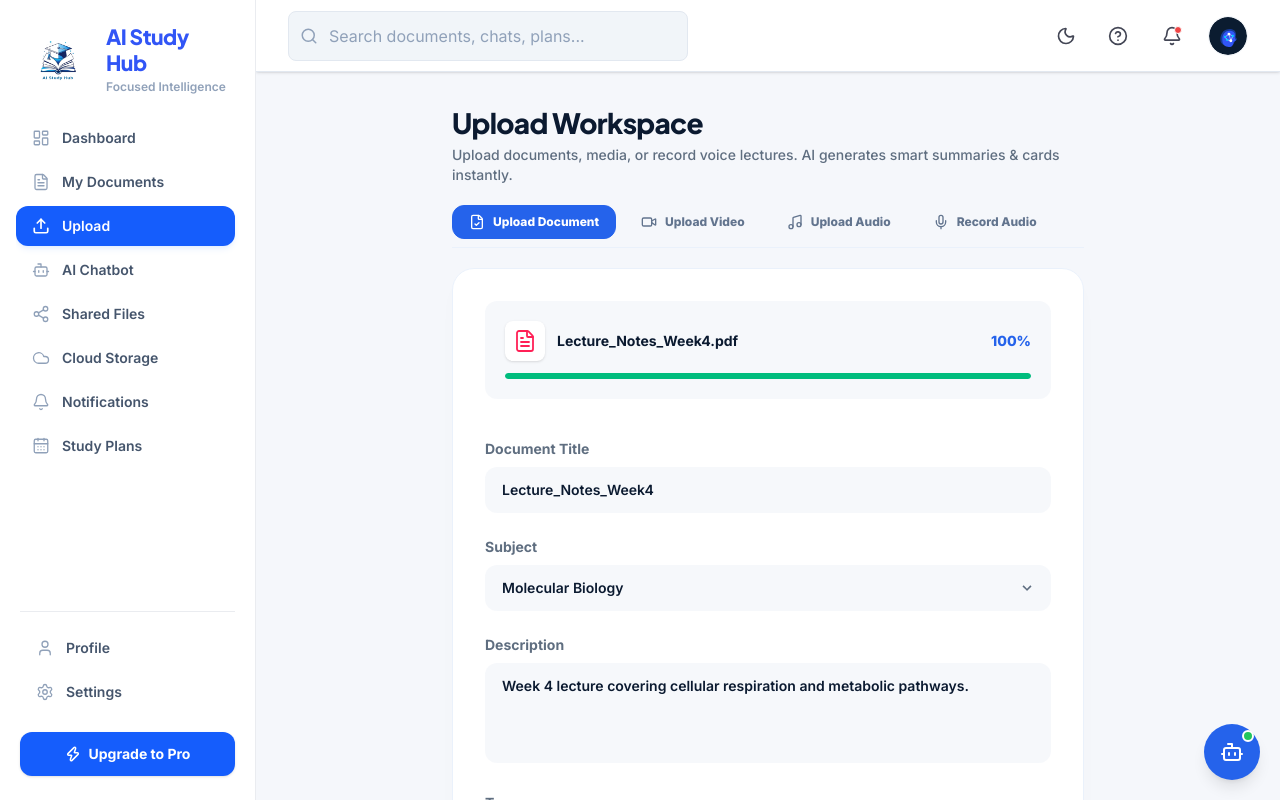
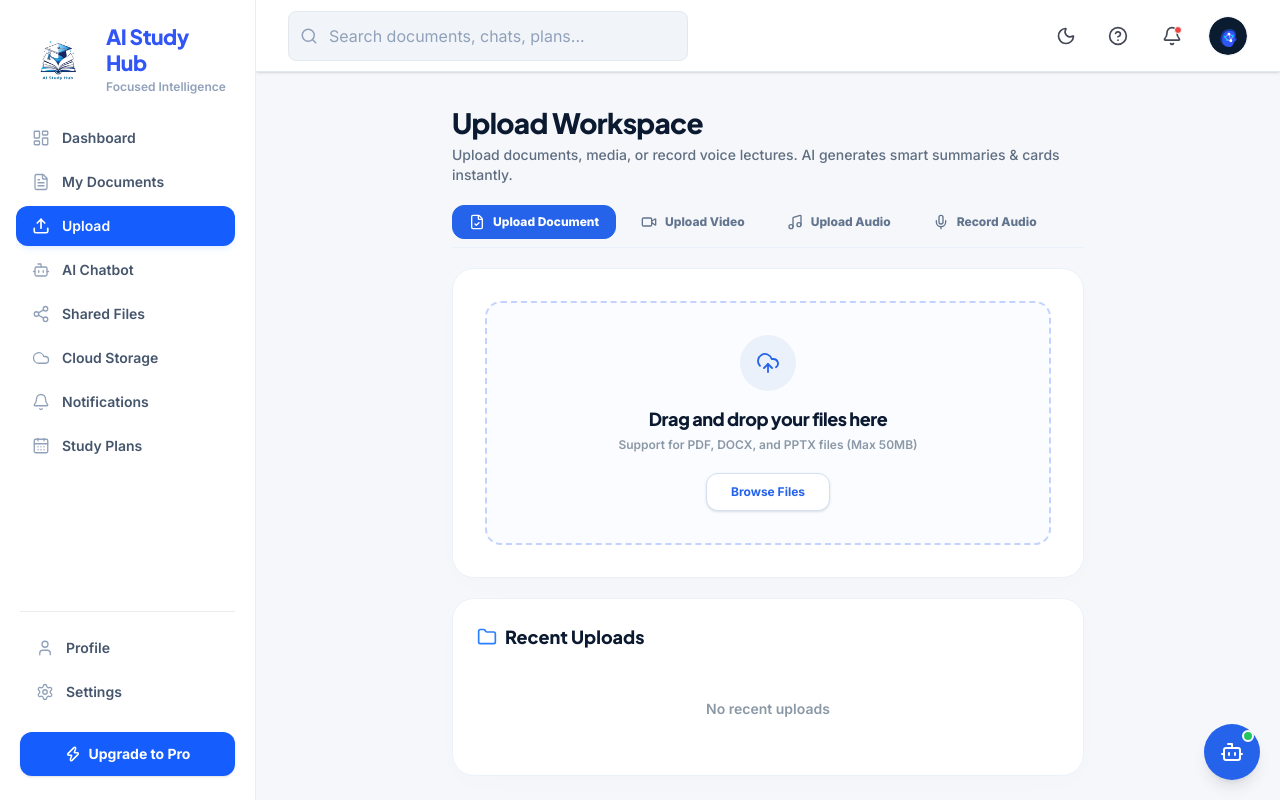
Before and after one commit to huynhduybinh24/SWP391_AIStudyHub, a React (Vite) app in the folder FrontEnd/: page /dashboard/upload in a window 1280 px wide. Built offline with nearby package versions, Linux system fonts and the light colour scheme; the HTML template or start-up script is replaced by a standard one.

Commit message:
refactor: simplify document upload UX

```diff
--- a/FrontEnd/src/features/documents/pages/UploadPage.tsx
+++ b/FrontEnd/src/features/documents/pages/UploadPage.tsx
@@ -25,6 +25,7 @@ import {
 import { cn } from '@/lib/utils'
 import { useToast } from '@/components/ui/Toast'
 import { useTranslation } from '@/context/LanguageContext'
+import { motion } from 'framer-motion'
 
 interface DocumentItem {
   id: string
@@ -105,24 +106,25 @@ export function UploadPage() {
   const [activeTab, setActiveTab] = useState<UploadType>("document")
 
   // Form states
-  const [docTitle, setDocTitle] = useState('Lecture_Notes_Week4')
+  const [docTitle, setDocTitle] = useState('')
   const [selectedSubjectKey, setSelectedSubjectKey] = useState<'MATHEMATICS' | 'BIOLOGY' | 'PHYSICS' | 'COMPSCI' | 'PHILOSOPHY' | 'ECONOMICS' | 'GENERAL'>('BIOLOGY')
-  const [description, setDescription] = useState('Week 4 lecture covering cellular respiration and metabolic pathways.')
-  const [selectedTags, setSelectedTags] = useState<string[]>(['Notes'])
+  const [description, setDescription] = useState('')
+  const [selectedTags, setSelectedTags] = useState<string[]>([])
   const [fileType, setFileType] = useState<'pdf' | 'word' | 'image' | 'text' | 'slides'>('pdf')
   const [visibility, setVisibility] = useState<'private' | 'shared' | 'public'>('private')
   const [generateSummary, setGenerateSummary] = useState(true)
   const [createFlashcards, setCreateFlashcards] = useState(true)
 
-  // File Upload states
-  const [selectedFile, setSelectedFile] = useState<File | null>(null)
-  const [fileAttached, setFileAttached] = useState(true) // Start with default mockup pdf file attached for Document mode
-  const [uploadProgress, setUploadProgress] = useState(75) // Start at 75% per Figma mockup
+  // Document tab file state
+  const [uploadedDocument, setUploadedDocument] = useState<File | null>(null)
+
+  // File stats
+  const [fileName, setFileName] = useState('')
+  const [fileSize, setFileSize] = useState('')
+  const [uploadProgress, setUploadProgress] = useState(0)
   const [uploadComplete, setUploadComplete] = useState(false)
-  const [fileName, setFileName] = useState('Lecture_Notes_Week4.pdf')
-  const [fileSize, setFileSize] = useState('1.8 MB')
-
-  // Drag and drop / file states for Video & Audio
+
+  // Video & Audio tab states
   const [uploadedFile, setUploadedFile] = useState<File | null>(null)
   const [previewUrl, setPreviewUrl] = useState<string | null>(null)
   const [isDragOver, setIsDragOver] = useState(false)
@@ -168,10 +170,17 @@ export function UploadPage() {
     }
   }, [])
 
-  // Smoothly animate simulated progress bar from 75% to 100% on mount for Document mode
+  const resetForm = () => {
+    setDocTitle('')
+    setDescription('')
+    setSelectedTags([])
+  }
+
+  // Progress Bar Simulation for Document upload
   useEffect(() => {
-    if (activeTab !== 'document' || !fileAttached || uploadComplete) return
-
+    if (activeTab !== 'document' || !uploadedDocument || uploadComplete) return
+
+    setUploadProgress(0)
     const interval = setInterval(() => {
       setUploadProgress((prev) => {
         if (prev >= 100) {
@@ -179,13 +188,13 @@ export function UploadPage() {
           setUploadComplete(true)
           return 100
         }
-        const next = prev + Math.floor(Math.random() * 8) + 2
+        const next = prev + Math.floor(Math.random() * 15) + 5
         return next > 100 ? 100 : next
       })
-    }, 450)
+    }, 150)
 
     return () => clearInterval(interval)
-  }, [fileAttached, uploadComplete, activeTab])
+  }, [uploadedDocument, uploadComplete, activeTab])
 
   // Progress Bar Simulation for Audio and Video uploads
   useEffect(() => {
@@ -321,9 +330,7 @@ export function UploadPage() {
     setRecordingTimer(0)
     setIsTimerRunning(false)
     setRecordingStatus('idle')
-    setDocTitle('')
-    setDescription('')
-    setSelectedTags([])
+    resetForm()
     toast.success(t.upload.recordingDeleted || 'Recording deleted')
   }
 
@@ -359,7 +366,7 @@ export function UploadPage() {
         toast.error(language === 'en' ? 'Document size exceeds 50MB' : 'Dung lượng tài liệu học tập vượt quá 50MB!')
         return
       }
-      setSelectedFile(file)
+      setUploadedDocument(file)
       setFileName(file.name)
       setFileSize(`${(file.size / (1024 * 1024)).toFixed(1)} MB`)
 
@@ -373,14 +380,13 @@ export function UploadPage() {
       else if (ext === 'pptx' || ext === 'ppt') detectedType = 'slides'
 
       setFileType(detectedType)
-      setFileAttached(true)
       setUploadProgress(0)
       setUploadComplete(false)
 
-      if (!docTitle.trim() || docTitle === 'Lecture_Notes_Week4') {
       const cleanName = file.name.split('.')[0].replace(/[_-]/g, ' ')
       setDocTitle(cleanName.charAt(0).toUpperCase() + cleanName.slice(1))
-      }
+      setDescription('')
+      setSelectedTags(['Notes'])
     } else if (activeTab === 'video') {
       const ext = file.name.split('.').pop()?.toLowerCase()
       const allowed = ['mp4', 'mov', 'webm']
@@ -470,18 +476,23 @@ export function UploadPage() {
   const handleSubmit = (e: React.FormEvent) => {
     e.preventDefault()
 
-    if (!fileAttached) {
+    if (!uploadedDocument) {
       toast.error(language === 'en' ? 'Please attach a study document first!' : 'Vui lòng đính kèm tài liệu học tập trước!')
       return
     }
 
-    const finalTitle = docTitle.trim() || fileName.split('.')[0].replace(/_/g, ' ')
+    const finalTitle = docTitle.trim()
+    if (!finalTitle) {
+      toast.error('Document title is required')
+      return
+    }
+
     setIsProcessing(true)
 
     setTimeout(() => {
-      const finalFileName = selectedFile?.name || fileName
-      const finalSize = selectedFile ? `${(selectedFile.size / (1024 * 1024)).toFixed(1)} MB` : fileSize
-      const finalSizeKb = selectedFile ? Math.round(selectedFile.size / 1024) : 4300
+      const finalFileName = uploadedDocument.name
+      const finalSize = `${(uploadedDocument.size / (1024 * 1024)).toFixed(1)} MB`
+      const finalSizeKb = Math.round(uploadedDocument.size / 1024)
 
       const newDoc: DocumentItem = {
         id: `doc-${Date.now()}`,
@@ -503,7 +514,7 @@ export function UploadPage() {
       const updatedDocs = [newDoc, ...currentDocs]
 
       localStorage.setItem('ai_study_hub_documents', JSON.stringify(updatedDocs))
-      toast.success(t.toasts.uploadSuccess)
+      toast.success('Document uploaded successfully')
       setIsProcessing(false)
       navigate(`/dashboard/documents/subject/${selectedSubjectKey}`)
     }, 1200)
@@ -550,9 +561,7 @@ export function UploadPage() {
     setPreviewUrl(null)
     setUploadProgress(0)
     setUploadComplete(false)
-    setDocTitle('')
-    setDescription('')
-    setSelectedTags([])
+    resetForm()
     if (activeTab === 'recording') {
       setRecordingStatus('idle')
     }
@@ -566,15 +575,21 @@ export function UploadPage() {
     setPreviewUrl(null)
     setUploadProgress(0)
     setUploadComplete(false)
-    setDocTitle('')
-    setDescription('')
-    setSelectedTags([])
+    resetForm()
     if (activeTab === 'recording') {
       setRecordingStatus('idle')
       setRecordingTimer(0)
       setIsTimerRunning(false)
     }
     toast.success('Upload discarded')
+  }
+
+  const handleCancelDocument = () => {
+    setUploadedDocument(null)
+    setUploadProgress(0)
+    setUploadComplete(false)
+    resetForm()
+    toast.success('Document upload canceled')
   }
 
   // Media Library Actions
@@ -697,13 +712,14 @@ export function UploadPage() {
                 }
                 setPreviewUrl(null)
                 setUploadedFile(null)
-                setFileAttached(false)
+                setUploadedDocument(null)
                 setRecordingStatus('idle')
                 setRecordingTimer(0)
                 setIsTimerRunning(false)
                 if (mediaRecorderRef.current && mediaRecorderRef.current.state !== 'inactive') {
                   mediaRecorderRef.current.stop()
                 }
+                resetForm()
                 setActiveTab(tab.key)
               }}
               className={cn(
@@ -724,8 +740,8 @@ export function UploadPage() {
       <form onSubmit={handleSubmit} className="space-y-5">
         <div className="bg-white dark:bg-slate-900 rounded-[22px] border border-[#EAF1FB] dark:border-slate-800 p-6 md:p-8 shadow-[0_8px_30px_rgb(0,0,0,0.012)] space-y-6">
 
-          {/* 1. DOCUMENT TAB CONTENT */}
-          {activeTab === 'document' && !fileAttached && (
+          {/* 1. DOCUMENT TAB CONTENT (Upload Document Drag & Drop zone) */}
+          {activeTab === 'document' && !uploadedDocument && (
             <div
               onDragOver={handleDragOver}
               onDragLeave={handleDragLeave}
@@ -867,7 +883,7 @@ export function UploadPage() {
 
               {(recordingStatus === 'recording' || recordingStatus === 'paused') && (
                 <div className="flex flex-col items-center justify-center py-8 text-center bg-[#F4F7FF]/35 dark:bg-slate-950/20 border border-[#EAF1FB] dark:border-slate-800 rounded-2xl p-6 min-h-[190px] select-none">
-                  <div className="flex h-14 w-14 items-center justify-center rounded-full bg-rose-50 text-rose-600 dark:bg-rose-950/30 dark:text-rose-400 mb-3.5 animate-ping">
+                  <div className="flex h-14 w-14 items-center justify-center rounded-full bg-rose-50 text-rose-600 dark:bg-rose-955/30 dark:text-rose-400 mb-3.5 animate-ping">
                     <Mic className="h-6 w-6" />
                   </div>
                   <h3 className="text-2xl font-black text-[#0B1A30] dark:text-slate-100" aria-live="polite">
@@ -928,9 +944,12 @@ export function UploadPage() {
             </div>
           )}
 
-          {/* Active Upload Card for Document/Video/Audio */}
-          {activeTab !== 'recording' && (fileAttached || uploadedFile) && (
-            <div className="rounded-xl bg-[#F0F4F9]/60 dark:bg-slate-800/40 p-5 shadow-none animate-fade-in select-none relative overflow-hidden">
+          {/* Active Upload Card for Document/Video/Audio (Document preview/info) */}
+          {activeTab !== 'recording' && (
+            (activeTab === 'document' && uploadedDocument) ||
+            (activeTab !== 'document' && uploadedFile)
+          ) && (
+            <div className="rounded-xl bg-[#F0F4F9]/60 dark:bg-slate-855/20 p-5 shadow-none animate-fade-in select-none relative overflow-hidden">
               <div className="flex items-center justify-between mb-3">
                 <div className="flex items-center gap-3 min-w-0">
                   <div className="flex h-10 w-10 shrink-0 items-center justify-center rounded-lg bg-white dark:bg-slate-900 shadow-sm">
@@ -942,7 +961,7 @@ export function UploadPage() {
                       renderPreviewFileIcon()
                     )}
                   </div>
-                  <span className="font-bold text-[#0B1A30] dark:text-slate-200 text-sm truncate pr-4" title={fileName}>
+                  <span className="font-bold text-[#0B1A30] dark:text-slate-205 text-sm truncate pr-8" title={fileName}>
                     {fileName}
                   </span>
                 </div>
@@ -961,24 +980,22 @@ export function UploadPage() {
                 />
               </div>
 
-              {/* Reset Upload Cancel Trigger */}
-              {!uploadComplete && (
+              {/* Cancel / Remove File button */}
               <button
                 type="button"
                 onClick={() => {
                   if (activeTab === 'document') {
-                      setFileAttached(false)
-                      setSelectedFile(null)
+                    handleCancelDocument()
                   } else {
                     handleCancelMedia()
                   }
                 }}
-                  className="absolute top-3 right-3 rounded-full p-1 text-slate-400 hover:bg-slate-200/55 hover:text-slate-600 transition-colors focus:outline-none cursor-pointer"
-                  aria-label="Cancel upload"
-                >
-                  <X className="h-3.5 w-3.5" />
-                </button>
-              )}
+                className="absolute top-3.5 right-3.5 rounded-full p-1 text-slate-400 hover:bg-slate-200/55 dark:hover:bg-slate-800 hover:text-[#0B1A30] dark:hover:text-white transition-colors focus:outline-none cursor-pointer"
+                aria-label="Remove file"
+                title="Remove file"
+              >
+                <X className="h-4 w-4" />
+              </button>
             </div>
           )}
 
@@ -1035,9 +1052,15 @@ export function UploadPage() {
             </div>
           )}
 
-          {/* Form Fields Stack: Visible for Document if attached, OR for Video/Audio/Record if upload is complete */}
-          {((activeTab === 'document' && fileAttached) || (activeTab !== 'document' && (uploadedFile && uploadComplete))) && (
-            <div className="space-y-6 pt-4 animate-fade-in">
+          {/* Form Fields Stack: ONLY shown after document/file upload is complete */}
+          {((activeTab === 'document' && uploadedDocument && uploadComplete) ||
+            (activeTab !== 'document' && uploadedFile && uploadComplete)) && (
+            <motion.div
+              initial={{ opacity: 0, y: 12 }}
+              animate={{ opacity: 1, y: 0 }}
+              transition={{ duration: 0.3 }}
+              className="space-y-6 pt-4"
+            >
               {/* Type Read-only */}
               {activeTab !== 'document' && (
                 <div className="space-y-2">
@@ -1340,7 +1363,7 @@ export function UploadPage() {
                   type="button"
                   onClick={() => {
                     if (activeTab === 'document') {
-                      navigate('/dashboard/documents')
+                      handleCancelDocument()
                     } else {
                       handleCancelMedia()
                     }
@@ -1354,7 +1377,7 @@ export function UploadPage() {
                 {activeTab === 'document' ? (
                   <button
                     type="submit"
-                    disabled={isProcessing || !fileAttached}
+                    disabled={isProcessing || !uploadedDocument}
                     className="group flex items-center gap-2 rounded-xl bg-[#2563eb] hover:bg-blue-700 text-white font-bold shadow-lg shadow-blue-500/10 px-6 h-[44px] cursor-pointer transition-all duration-200 disabled:opacity-50 text-sm"
                   >
                     {isProcessing ? (
@@ -1365,7 +1388,7 @@ export function UploadPage() {
                     ) : (
                       <>
                         <Sparkles className="h-4 w-4" />
-                        {t.upload.processAI}
+                        Save Document
                       </>
                     )}
                   </button>
@@ -1380,7 +1403,7 @@ export function UploadPage() {
                   </button>
                 )}
               </div>
-            </div>
+            </motion.div>
           )}
 
         </div>
@@ -1411,7 +1434,7 @@ export function UploadPage() {
               </thead>
               <tbody className="divide-y divide-[#EAF1FB] dark:divide-slate-800">
                 {recentUploads.map((item) => (
-                  <tr key={item.id} className="text-[#0B1A30] dark:text-slate-200">
+                  <tr key={item.id} className="text-[#0B1A30] dark:text-slate-205">
                     <td className="py-4 pr-4 font-bold max-w-[200px] truncate" title={item.title}>
                       <div className="flex items-center gap-2">
                         {item.type === 'video' ? (
```
Lines whose indentation alone changed are shown as unchanged.
